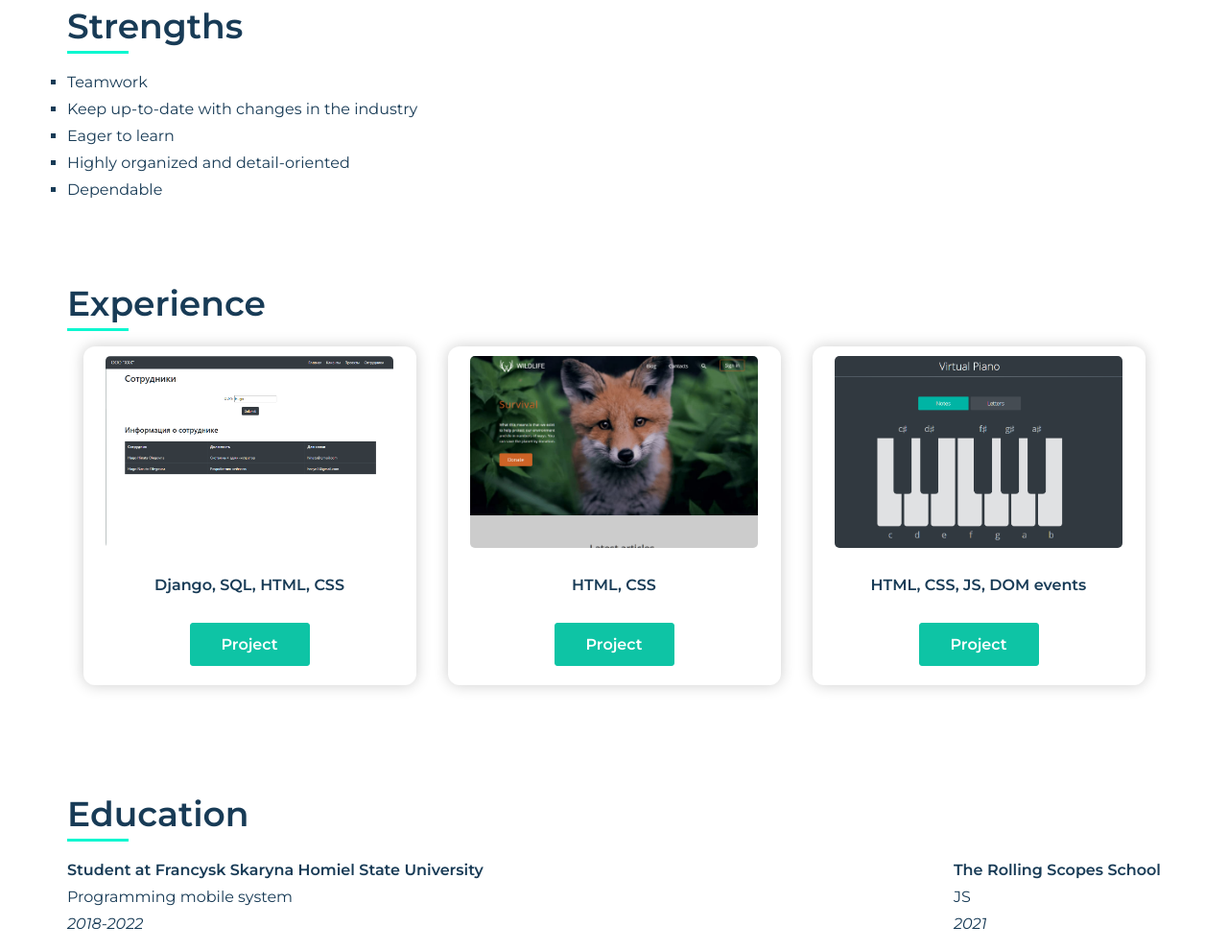
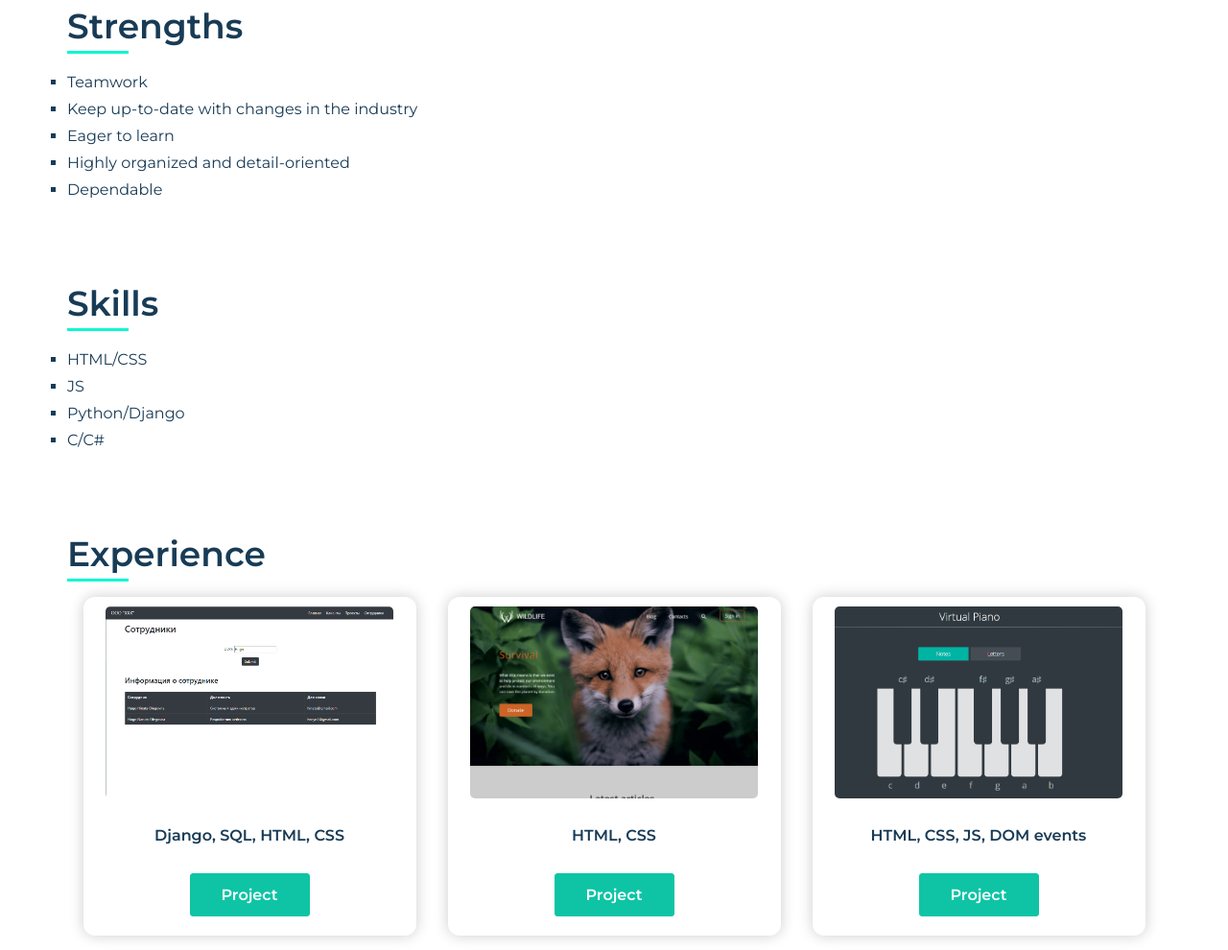
Before and after one commit to AMaslenkina/CV, a plain HTML site: page index.html in a window 1280 px wide. Shown: the part 912-1902 px from the top of the page at 96% size. Drawn offline with Linux system fonts and the light colour scheme.

Commit message:
feat: add skills

```diff
--- a/index.html
+++ b/index.html
@@ -20,6 +20,7 @@
                     <a href="#home" class="header-nav__link">Contacts</a>
                     <a href="#summary" class="header-nav__link">About me</a>
                     <a href="#strengths" class="header-nav__link">Strengths</a>
+                    <a href="#skills" class="header-nav__link">Skills</a>
                     <a href="#experience" class="header-nav__link">Experience</a>
                     <a href="#education" class="header-nav__link">Education</a>
                     <a href="#languages" class="header-nav__link">English</a>
@@ -94,10 +95,22 @@
                         <li>Highly organized and detail-oriented</li>
                         <li>Dependable</li>
                     </ul>
-
                 </div>
             </div>
+        </section>
 
+        <section class="strengths" id="skills">
+            <div class="container">
+                <div class="summary-wrapper">
+                    <h2 class="summary-title underline">Skills</h2>
+                    <ul type="square">
+                        <li>HTML/CSS</li>
+                        <li>JS</li>
+                        <li>Python/Django</li>
+                        <li>C/C#</li>
+                    </ul>
+                </div>
+            </div>
         </section>
 
         <section class="experience" id="experience">
```
